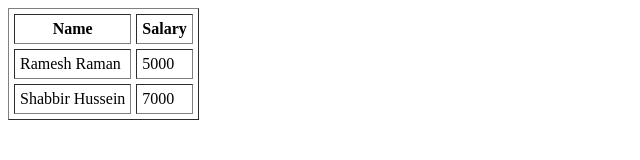
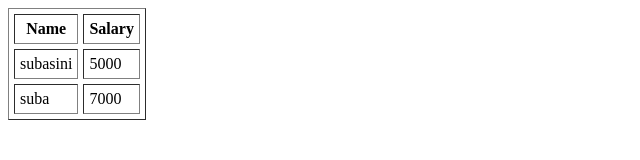
Before and after one commit to examly-test/3db03af9-fc6c-41d4-b014-a317769caaba, a plain HTML site: page index.html in a window 1280 px wide. Shown: the whole page, without its empty margins (0-640 px from the left). Drawn offline with Linux system fonts and the light colour scheme.

Commit message:
Backup Branch before deleting

```diff
--- a/index.html
+++ b/index.html
@@ -11,11 +11,11 @@
             <th>Salary</th>
          </tr>
          <tr>
-            <td>Ramesh Raman</td>
+            <td>subasini</td>
             <td>5000</td>
          </tr>
          <tr>
-            <td>Shabbir Hussein</td>
+            <td>suba</td>
             <td>7000</td>
          </tr>
       </table>
```
Also changed, not shown: 1 other file.
